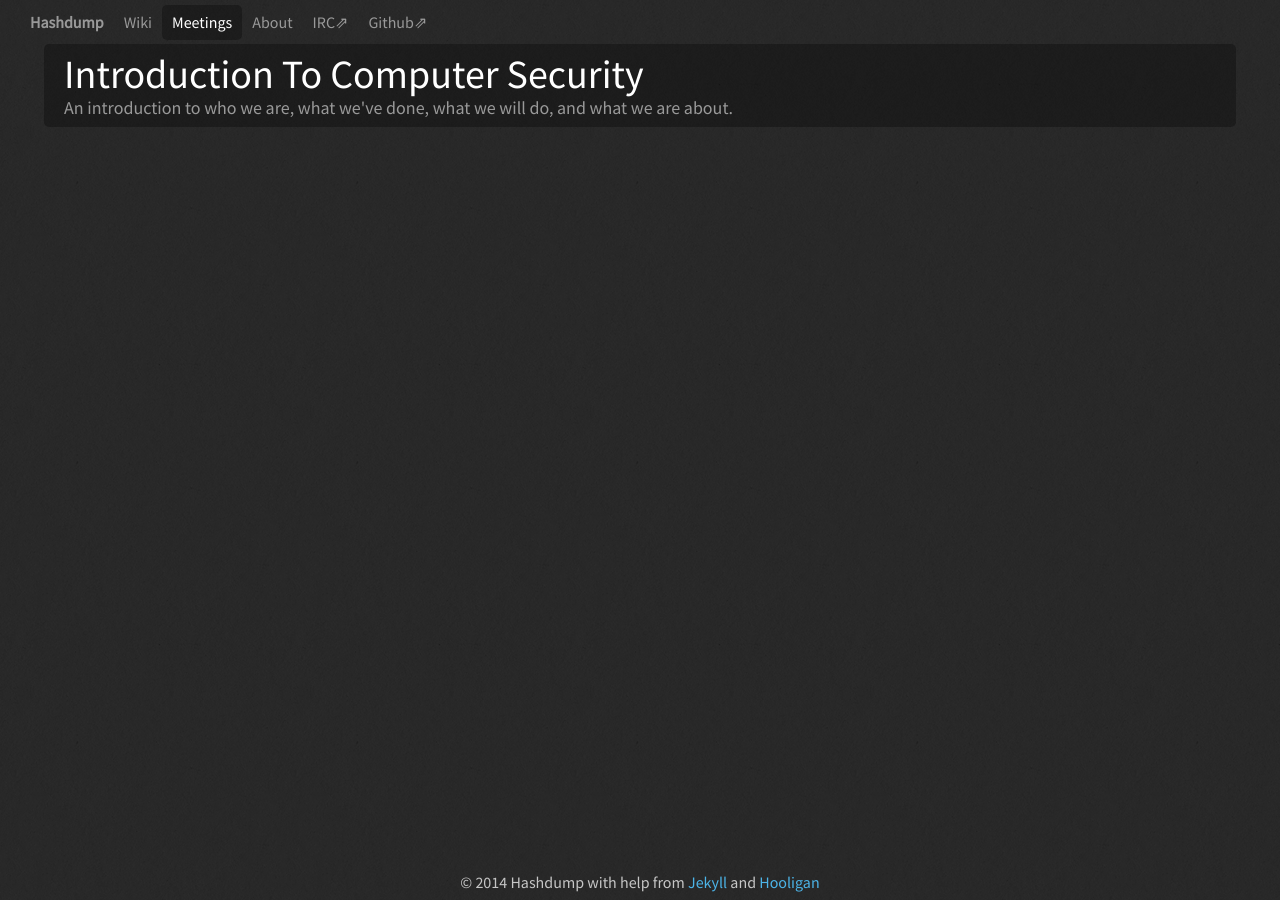
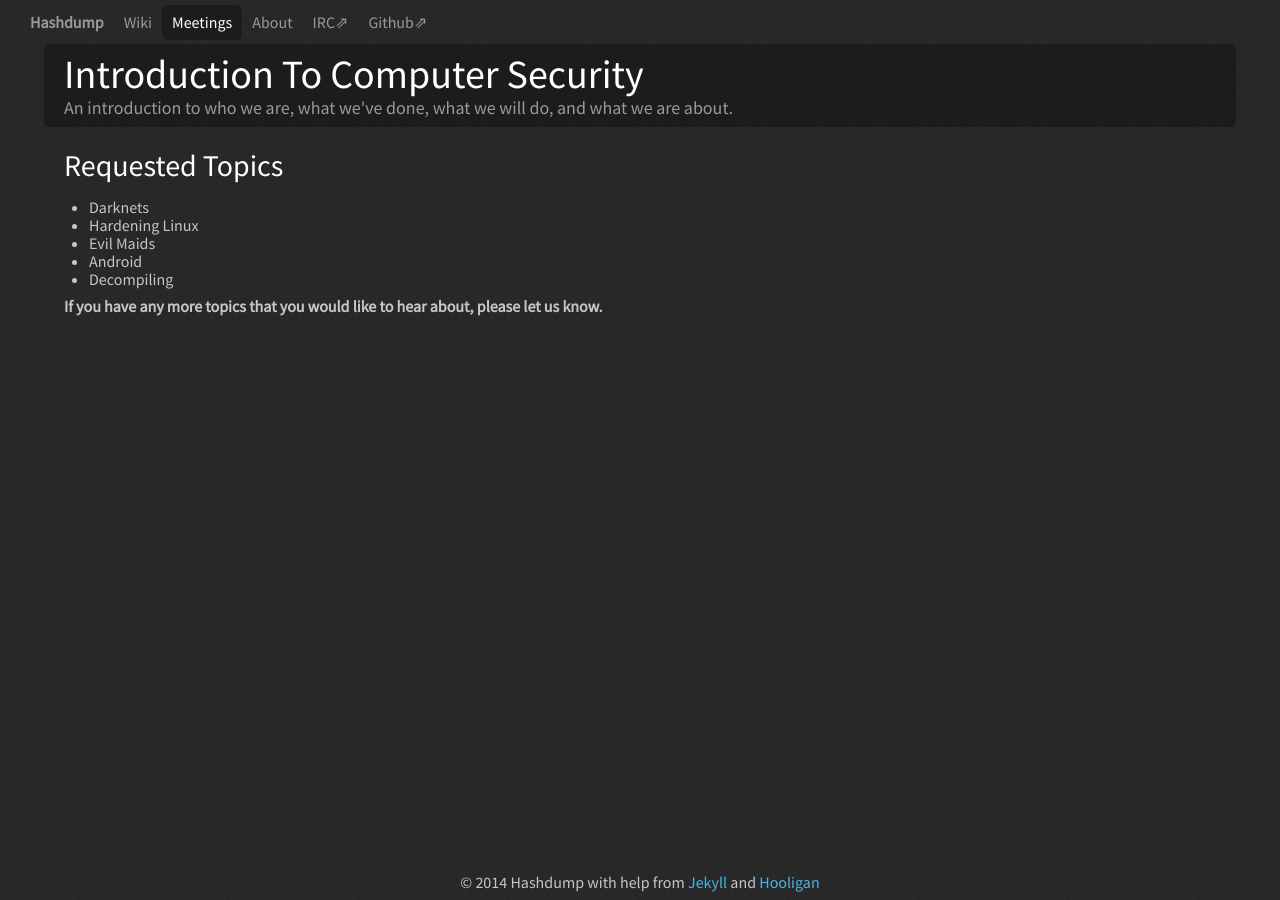
Before and after one commit to Hashdump/old-hashdump-site, a Jekyll site: the page built from _posts/2014-08-26-introduction-to-computer-security.md, in a window 1280 px wide. Built offline with Jekyll 4.4.1, drawn with Linux system fonts in a browser that asks for light colours; Markdown is read by kramdown in place of the engine named in the settings.

Commit message:
Basic entry for last night's meeting

```diff
--- a/_posts/2014-08-26-introduction-to-computer-security.md
+++ b/_posts/2014-08-26-introduction-to-computer-security.md
@@ -1,3 +1,13 @@
 ---
 tagline: An introduction to who we are, what we've done, what we will do, and what we are about.
 ---
+
+## Requested Topics
+
+ * Darknets
+ * Hardening Linux
+ * Evil Maids
+ * Android
+ * Decompiling
+
+**If you have any more topics that you would like to hear about, please let us know.**
```
